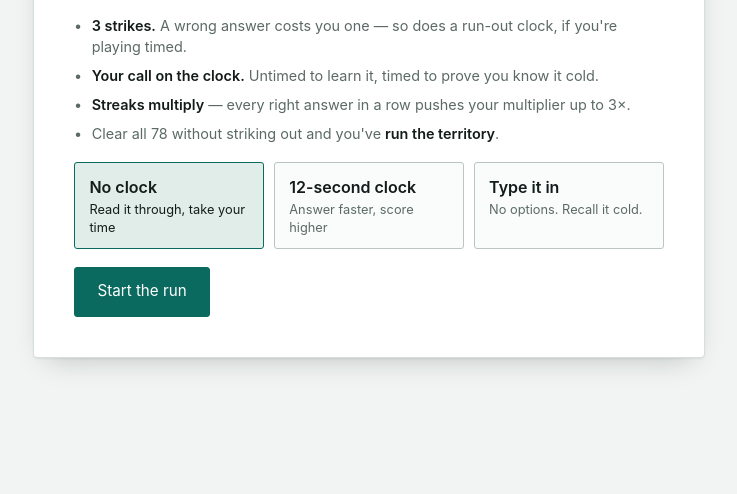
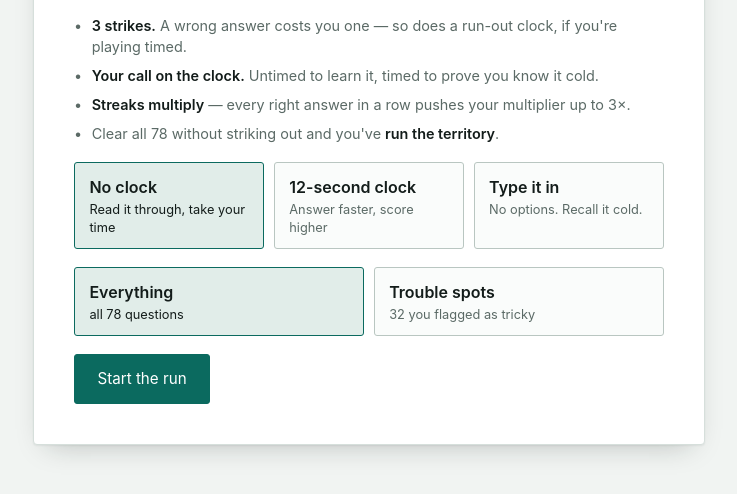
Before and after one commit to stmurray333/dental-flashcards, a plain HTML site: page game.html in a window 1280 px wide. Shown: the part 272-766 px from the top of the page, without its empty margins (271-1008 px from the left). Drawn offline with Linux system fonts and the light colour scheme.

Commit message:
Add Trouble spots drill from Zachary's flagged-questions doc

```diff
--- a/content.json
+++ b/content.json
@@ -1316,5 +1316,39 @@
    ],
    "Good openers get the dentist talking about their own practice instead of your catalog."
   ]
+ ],
+ "trouble": [
+  "What happens to someone after losing teeth?",
+  "Which is an actual conversation opener from the training?",
+  "Why are molars the sealant and crown category?",
+  "What keeps a dentist calling you back?",
+  "Canines do what?",
+  "DIAGNOdent is used for what?",
+  "What does \"bicuspid\" tell you about a premolar?",
+  "Losing teeth - what does the dentist buy?",
+  "What's the ROI pitch on periodontal maintenance?",
+  "What is the alveolar bone's one job?",
+  "Who are the largest dental manufacturers?",
+  "What separates gingivitis from periodontitis?",
+  "Cavities - what does the dentist buy?",
+  "Best location for an implant?",
+  "What makes edentulism the big opportunity?",
+  "The mandible is the:",
+  "Where do teeth move faster in orthodontics?",
+  "What are healthy pocket depths?",
+  "Class I caries are found where?",
+  "Periodontal disease - what does the dentist buy?",
+  "What are the Big 4 procedure categories?",
+  "Which implant companies does Henry Schein own?",
+  "Periodontitis starts at what pocket depth?",
+  "Which two companies sell dental equipment and technology?",
+  "Newest way to take x-rays?",
+  "What are the options for complete edentulism?",
+  "Why do upper back implants often need a sinus lift?",
+  "Why do incisors matter commercially?",
+  "Crooked teeth - what does the dentist buy?",
+  "Order it from the jaw out to the tooth:",
+  "How does decay progress?",
+  "What does TAD stand for?"
  ]
 }
--- a/game.html
+++ b/game.html
@@ -220,7 +220,8 @@
   .row { display: flex; gap: .6rem; flex-wrap: wrap; }
 
   .modes { display: grid; grid-template-columns: repeat(3, 1fr); gap: .6rem; }
-  @media (max-width: 40rem) { .modes { grid-template-columns: 1fr; } }
+  .modes.drill { grid-template-columns: 1fr 1fr; }
+  @media (max-width: 40rem) { .modes, .modes.drill { grid-template-columns: 1fr; } }
   .mode {
     font: inherit; text-align: left; cursor: pointer;
     display: flex; flex-direction: column; gap: .15rem;
@@ -296,6 +297,15 @@
         <b>Type it in</b><span>No options. Recall it cold.</span>
       </button>
     </div>
+
+    <div class="modes drill" role="group" aria-label="What to drill">
+      <button class="mode" type="button" id="drillAll" aria-pressed="true">
+        <b>Everything</b><span id="drillAllN">the whole deck</span>
+      </button>
+      <button class="mode" type="button" id="drillTrouble" aria-pressed="false">
+        <b>Trouble spots</b><span id="drillTroubleN">the ones you flagged</span>
+      </button>
+    </div>
     <div class="row">
       <button class="btn" id="startBtn">Start the run</button>
     </div>
@@ -369,15 +379,34 @@
   var best = 0, mode = "untimed", tStart = 0, raf = 0;
   var MODE_LABEL = { untimed: "untimed", timed: "on the clock", typed: "typing it in" };
 
+  var TROUBLE = [], drill = "all";
+
   function timedMode() { return mode === "timed"; }
   function typedMode() { return mode === "typed"; }
-  function bestKey() { return "territoryRunBest_" + mode; }
+  function bestKey() { return "territoryRunBest_" + mode + (drill === "trouble" ? "_trouble" : ""); }
+
+  // the questions this run will draw from
+  function pool() {
+    if (drill !== "trouble" || !TROUBLE.length) return Q.slice();
+    return Q.filter(function (q) { return TROUBLE.indexOf(q[1]) > -1; });
+  }
+
+  function setDrill(d) {
+    if (d === "trouble" && !TROUBLE.length) return;
+    drill = d;
+    el("drillAll").setAttribute("aria-pressed", d === "all" ? "true" : "false");
+    el("drillTrouble").setAttribute("aria-pressed", d === "trouble" ? "true" : "false");
+    try { localStorage.setItem("territoryRunDrill", d); } catch (e) {}
+    el("qCount").textContent = pool().length;
+    loadBest();
+  }
 
   function loadBest() {
     try { best = parseInt(localStorage.getItem(bestKey()) || "0", 10) || 0; } catch (e) { best = 0; }
     var line = el("bestLine");
     line.hidden = !best;
-    if (best) line.innerHTML = "Your record " + MODE_LABEL[mode] + ": <b>" + best + "</b> points.";
+    if (best) line.innerHTML = "Your record " + MODE_LABEL[mode]
+      + (drill === "trouble" ? ", trouble spots only" : "") + ": <b>" + best + "</b> points.";
   }
 
   function setMode(m) {
@@ -405,7 +434,8 @@
 
   function start() {
     if (!Q.length) return;
-    deck = shuffle(Q.slice());
+    deck = shuffle(pool());
+    if (!deck.length) return;
     i = 0; score = 0; lives = 3; streak = 0; bestStreak = 0;
     right = 0; asked = 0; missed = [];
     el("startPanel").hidden = true;
@@ -723,6 +753,8 @@
   el("modeTimed").onclick = function () { setMode("timed"); };
   el("modeUntimed").onclick = function () { setMode("untimed"); };
   el("modeTyped").onclick = function () { setMode("typed"); };
+  el("drillAll").onclick = function () { setDrill("all"); };
+  el("drillTrouble").onclick = function () { setDrill("trouble"); };
 
   document.addEventListener("keydown", function (e) {
     if (el("playPanel").hidden) {
@@ -750,7 +782,18 @@
     })
     .then(function (data) {
       Q = data.questions || [];
-      el("qCount").textContent = Q.length;
+      TROUBLE = data.trouble || [];
+
+      if (TROUBLE.length) {
+        el("drillTroubleN").textContent = TROUBLE.length + " you flagged as tricky";
+        el("drillAllN").textContent = "all " + Q.length + " questions";
+        var savedDrill;
+        try { savedDrill = localStorage.getItem("territoryRunDrill"); } catch (e) {}
+        setDrill(savedDrill === "trouble" ? "trouble" : "all");
+      } else {
+        el("drillAll").parentNode.hidden = true;
+        el("qCount").textContent = Q.length;
+      }
       el("startBtn").disabled = false;
     })
     .catch(function (err) {
```
